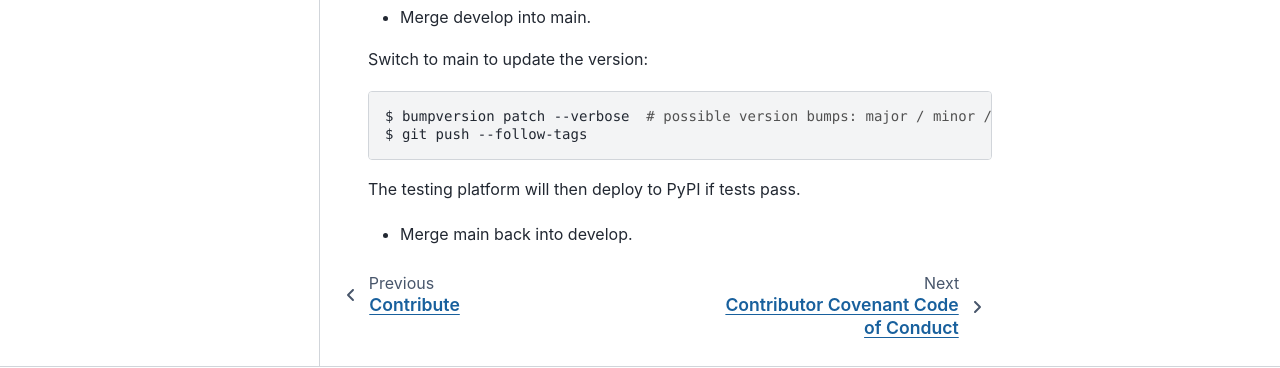
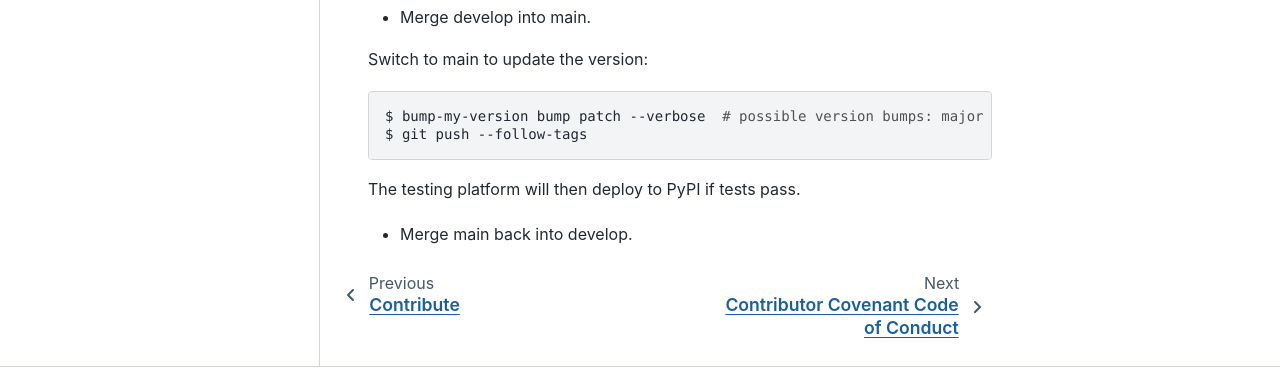
Before and after one commit to pyfar/gallery, a Sphinx documentation site: the page built from docs/contribute/contribution_guidelines.rst, in a window 1280 px wide and 900 px high, scrolled down 6396 px. Shown: the part 440-808 px from the top of the window. Built offline with Sphinx 7.4.7 and the PyData theme 0.15.4, drawn with Linux system fonts in a browser that asks for light colours; pages that are not in the unit, such as notebooks, are missing from menus.

Commit message:
replace bumpversion to bump-my-version

```diff
--- a/docs/contribute/contribution_guidelines.rst
+++ b/docs/contribute/contribution_guidelines.rst
@@ -192,7 +192,7 @@ A reminder for the maintainers on how to deploy.
 
 Switch to main to update the version::
 
-$ bumpversion patch --verbose  # possible version bumps: major / minor / patch
+$ bump-my-version bump patch --verbose  # possible version bumps: major / minor / patch
 $ git push --follow-tags
 
 The testing platform will then deploy to PyPI if tests pass.
```
